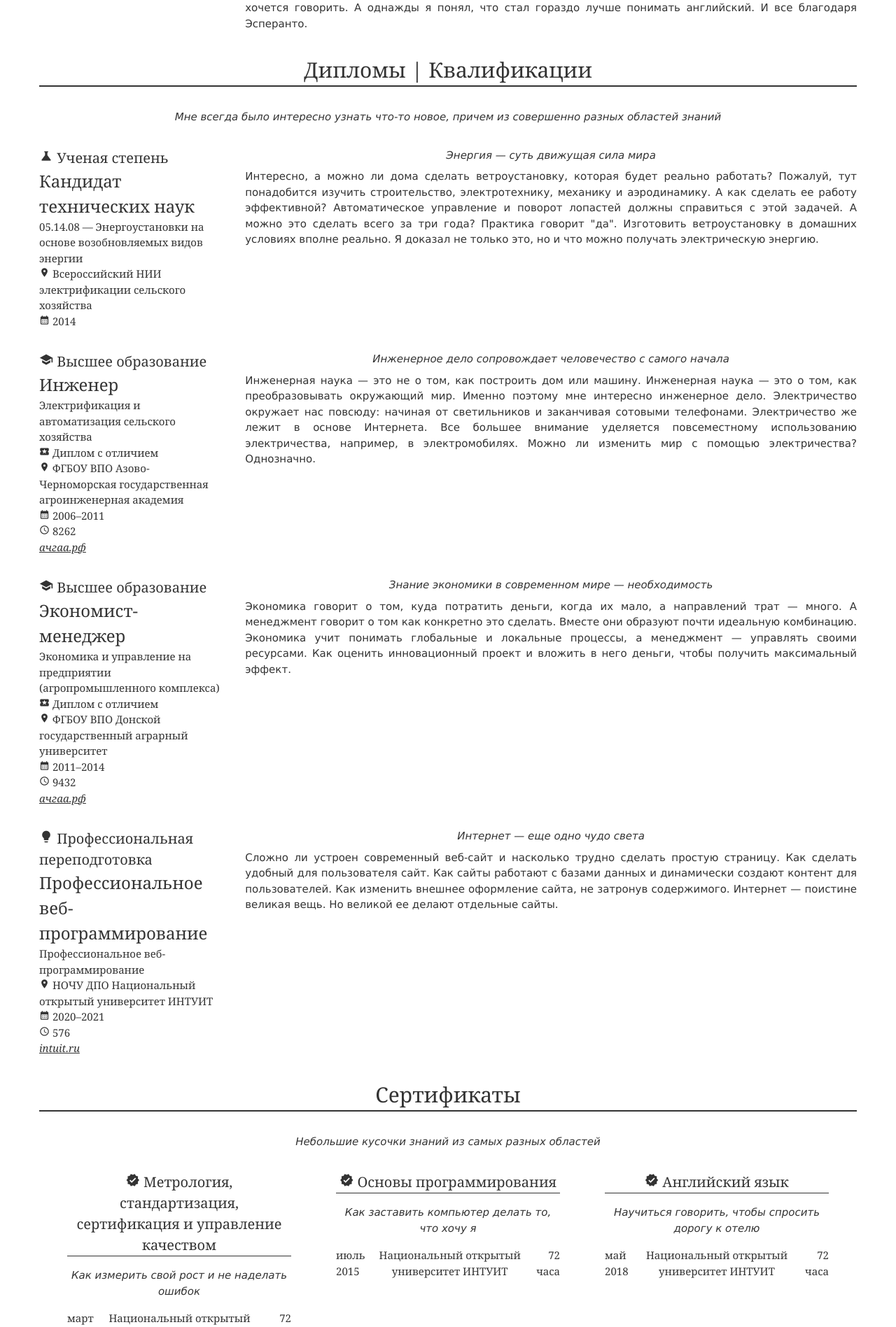
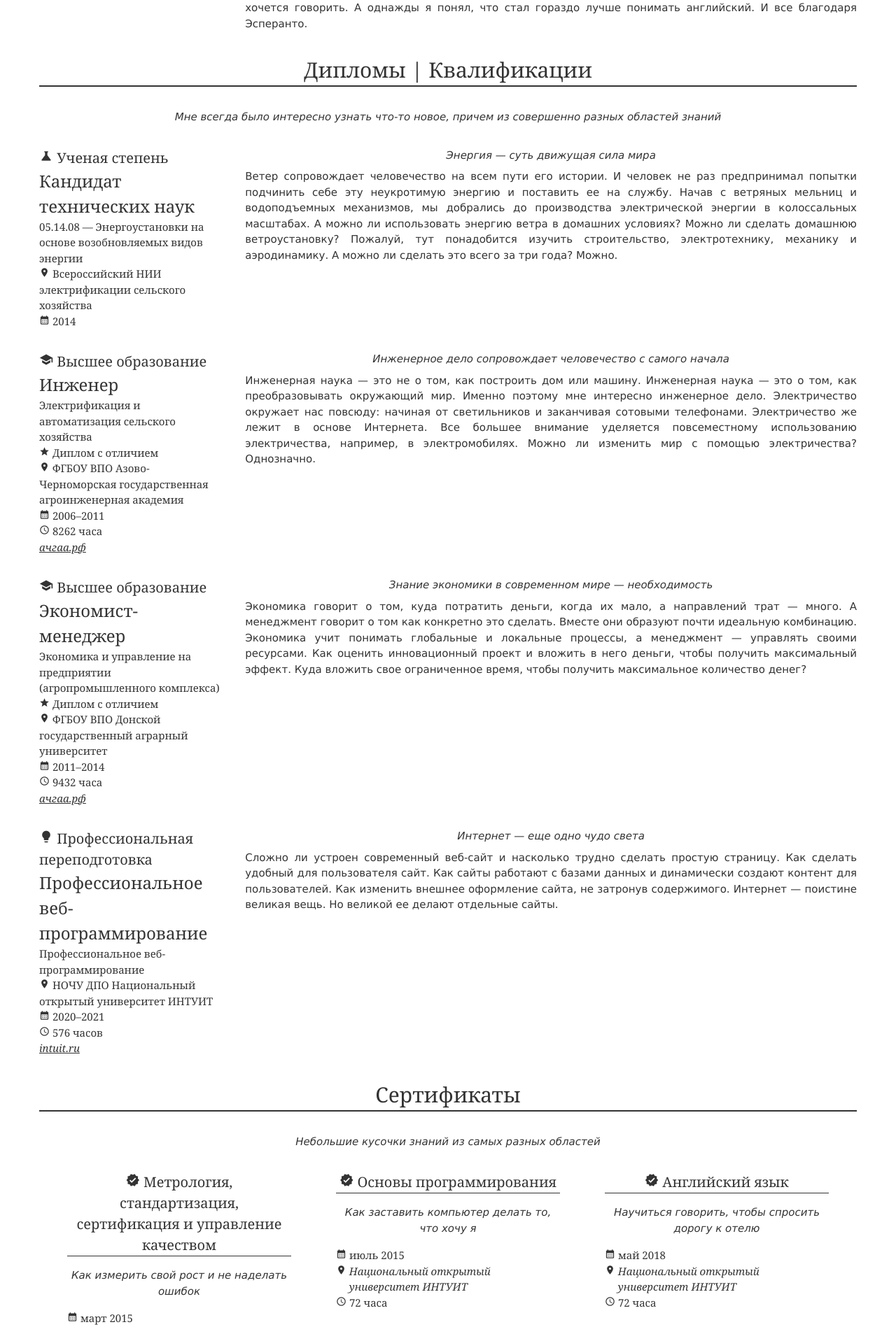
Before and after one commit to konstantin-morenko/jresume, a Jekyll site: the page built from index.md, in a window 1280 px wide. Shown: the part 1121-3018 px from the top of the page at 70% size. Built offline with Jekyll 4.4.1, drawn with Linux system fonts in a browser that asks for light colours; some of the changed text lies outside the part shown.

Commit message:
Text updated

```diff
--- a/_data/educations.yml
+++ b/_data/educations.yml
@@ -15,26 +15,27 @@ cards:
   quote: Энергия — суть движущая сила мира
   description: |
 
-    Интересно, а можно ли дома сделать ветроустановку, которая будет реально
-    работать?  Пожалуй, тут понадобится изучить строительство,
-    электротехнику, механику и аэродинамику.  А как сделать ее работу
-    эффективной?  Автоматическое управление и поворот лопастей
-    должны справиться с этой задачей.  А можно это сделать всего за
-    три года?  Практика говорит "да".  Изготовить ветроустановку
-    в домашних условиях вполне реально.  Я доказал не только это, но и
-    что можно получать электрическую энергию.
+    Ветер сопровождает человечество на всем пути его истории.  И
+    человек не раз предпринимал попытки подчинить себе эту неукротимую
+    энергию и поставить ее на службу.  Начав c ветряных мельниц и
+    водоподъемных механизмов, мы добрались до производства
+    электрической энергии в колоссальных масштабах.  А можно ли
+    использовать энергию ветра в домашних условиях?  Можно ли сделать
+    домашнюю ветроустановку?  Пожалуй, тут понадобится изучить
+    строительство, электротехнику, механику и аэродинамику.  А можно
+    ли сделать это всего за три года?  Можно.
 
 
 - name: Инженер
   speciality: Электрификация и автоматизация сельского хозяйства
   level: Высшее образование
-  perfect: true
+  perfect: Диплом с отличием
   university:  ФГБОУ ВПО Азово-Черноморская государственная агроинженерная академия
   years: 2006–2011
   link:
     name: ачгаа.рф
     url: http://ачгаа.рф
-  hours: 8262
+  hours: 8262 часа
   quote: Инженерное дело сопровождает человечество с самого начала
   description: |
 
@@ -51,13 +52,13 @@ cards:
 - name: Экономист-менеджер
   speciality: Экономика и управление на предприятии (агропромышленного комплекса)
   level: Высшее образование
-  perfect: true
+  perfect: Диплом с отличием
   university: ФГБОУ ВПО Донской государственный аграрный университет
   years: 2011–2014
   link:
     name: ачгаа.рф
     url: http://ачгаа.рф
-  hours: 9432
+  hours: 9432 часа
   quote: Знание экономики в современном мире — необходимость
   description: |
 
@@ -67,7 +68,8 @@ cards:
     комбинацию.  Экономика учит понимать глобальные и локальные
     процессы, а менеджмент — управлять своими ресурсами.  Как оценить
     инновационный проект и вложить в него деньги, чтобы получить
-    максимальный эффект.
+    максимальный эффект.  Куда вложить свое ограниченное время, чтобы
+    получить максимальное количество денег?
 
 
 - name: Профессиональное веб-программирование
@@ -78,7 +80,7 @@ cards:
   link:
     name: intuit.ru
     url: https://intuit.ru
-  hours: 576
+  hours: 576 часов
   quote: Интернет — еще одно чудо света
   description: |
 
--- a/_includes/certificates.html
+++ b/_includes/certificates.html
@@ -15,9 +15,22 @@
       </div>
       <div class="description">{{ cert.description }}</div>
       <div class="info">
-	<div class="date">{{ cert.date }}</div>
-	<div class="place">{{ cert.place }}</div>
-	<div class="value">{{ cert.value }}</div>
+	<div class="date">
+	  <span class="material-icons">calendar_month</span>
+	  {{ cert.date }}
+	</div>
+	<div class="place">
+	  <div class="icon">
+	    <span class="material-icons">place</span>
+	  </div>
+	  <div class="text">
+	    {{ cert.place }}
+	  </div>
+	</div>
+	<div class="value">
+	  <span class="material-icons">schedule</span>
+	  {{ cert.value }}
+	</div>
       </div>
     </div>
     {% endfor %}
--- a/_includes/educations.html
+++ b/_includes/educations.html
@@ -29,7 +29,7 @@
       <div class="speciality">{{ ed.speciality }}</div>
       {% if ed.perfect %}
       <div class="perfect">
-	<span class="material-icons">local_activity</span> Диплом с отличием
+	<span class="material-icons">star</span> {{ ed.perfect }}
       </div>
       {% endif %}
       <div class="university">
--- a/css/main.scss
+++ b/css/main.scss
@@ -180,19 +180,18 @@ body {
 	    font-family: $fonts-header;
 	    margin-top: $margin;
 	    display: flex;
-	    .date {
-		flex-basis: 20%;
-		text-align: left;
+	    flex-direction: column;
+	    .place {
+		font-style: italic;
+		display: flex;
+		flex-direction: row;
+		.icon {
+		    flex-basis: 20px;
+		}
+		.text {
+		    flex-basis: 100%;
+		}
 	    }
-	    .place {
-		text-align: center;
-		margin: 0 $margin;
-	    }
-	    .value {
-		flex-basis: 20%;
-		text-align: right;
-	    }
-
 	}
     }
 }
```
Also changed, not shown: 1 other file.
